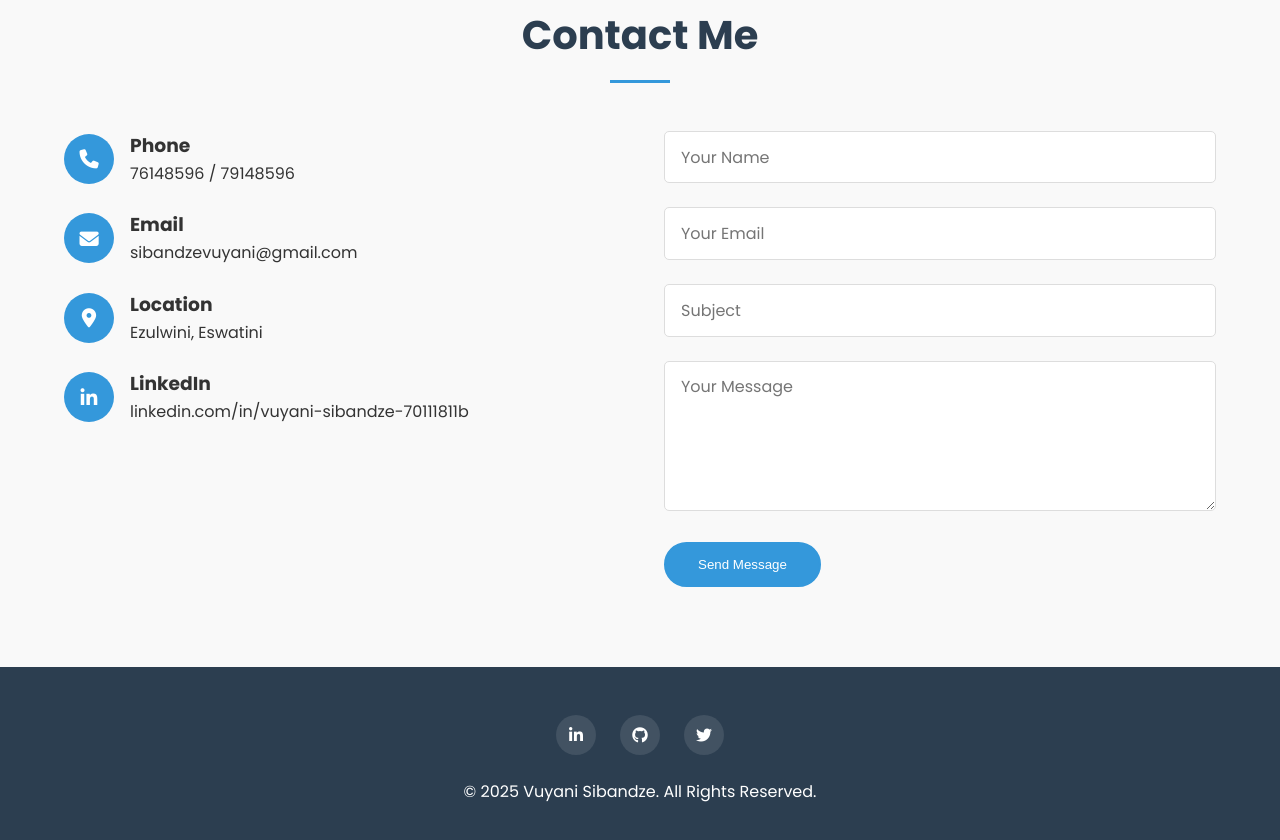
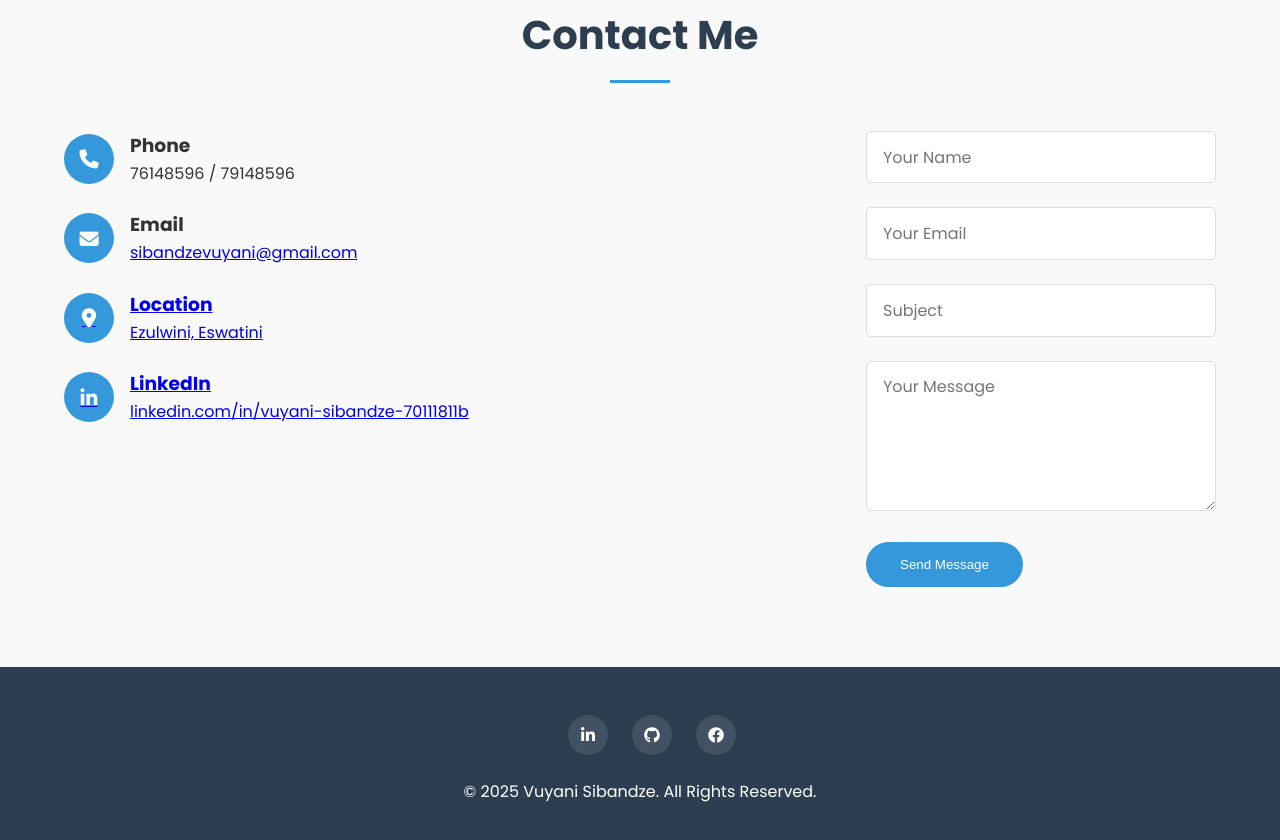
Before and after one commit to Vuyanisibandze/Vuyani-Sibandze, a plain HTML site: page index.html in a window 1280 px wide. Shown: the part 4476-5316 px from the top of the page. Drawn offline with nearby package versions, Linux system fonts and the light colour scheme.

Commit message:
Update index.html

```diff
--- a/index.html
+++ b/index.html
@@ -778,7 +778,7 @@
                         </div>
                         <div>
                             <h3>Email</h3>
-                            <p>sibandzevuyani@gmail.com</p>
+                            <p><a href = "mailto:sibandzevuyani@gmail.com">sibandzevuyani@gmail.com</p>
                         </div>
                     </div>
                     <div class="contact-info-item">
@@ -825,9 +825,9 @@
     <footer>
         <div class="container">
             <div class="social-links">
-                <a href="#" class="social-link"><i class="fab fa-linkedin-in"></i></a>
-                <a href="#" class="social-link"><i class="fab fa-github"></i></a>
-                <a href="#" class="social-link"><i class="fab fa-twitter"></i></a>
+                <a href="linkedin.com/in/vuyani-sibandze-70111811b" class="social-link"><i class="fab fa-linkedin-in"></i></a>
+                <a href="https://vuyanisibandze.github.io/Vuyani-Sibandze/" class="social-link"><i class="fab fa-github"></i></a>
+                <a href="#" class="social-link"><i class="fab fa-facebook"></i></a>
             </div>
             <p>&copy; 2025 Vuyani Sibandze. All Rights Reserved.</p>
         </div>
```
